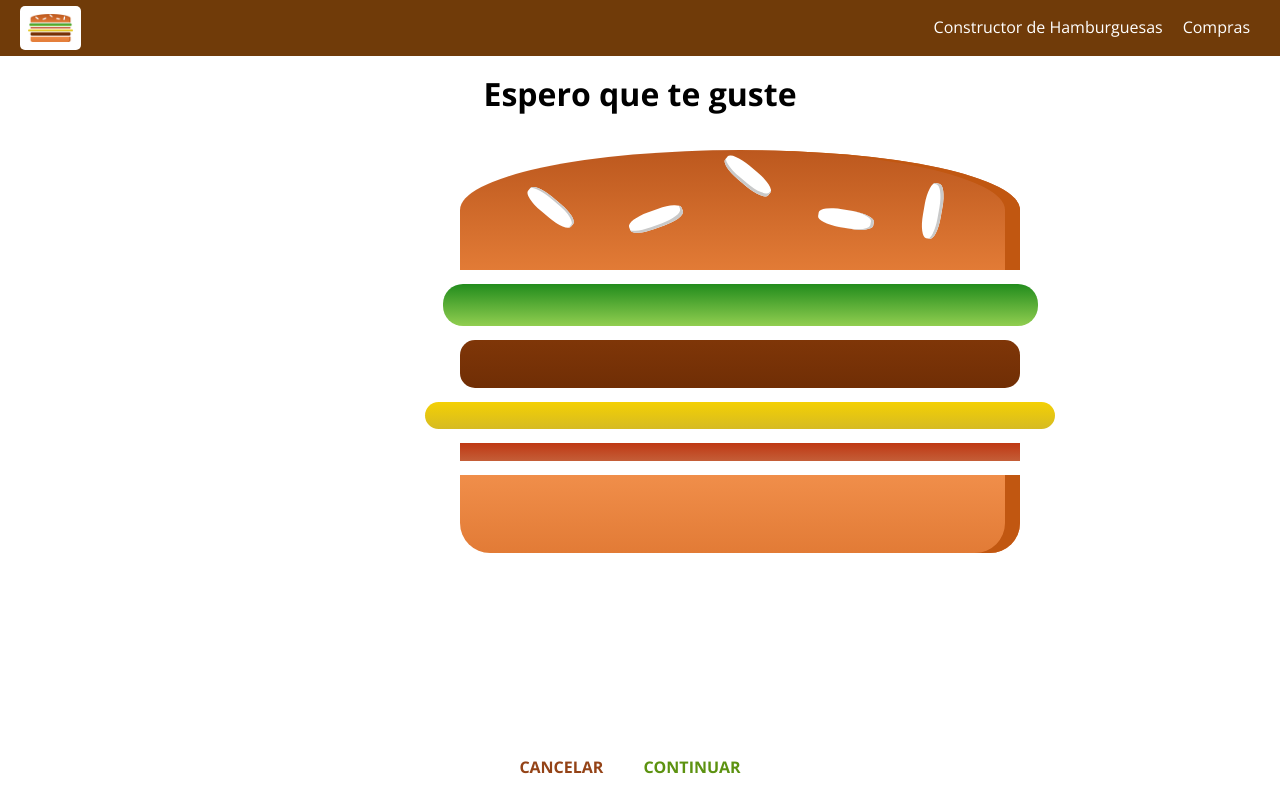
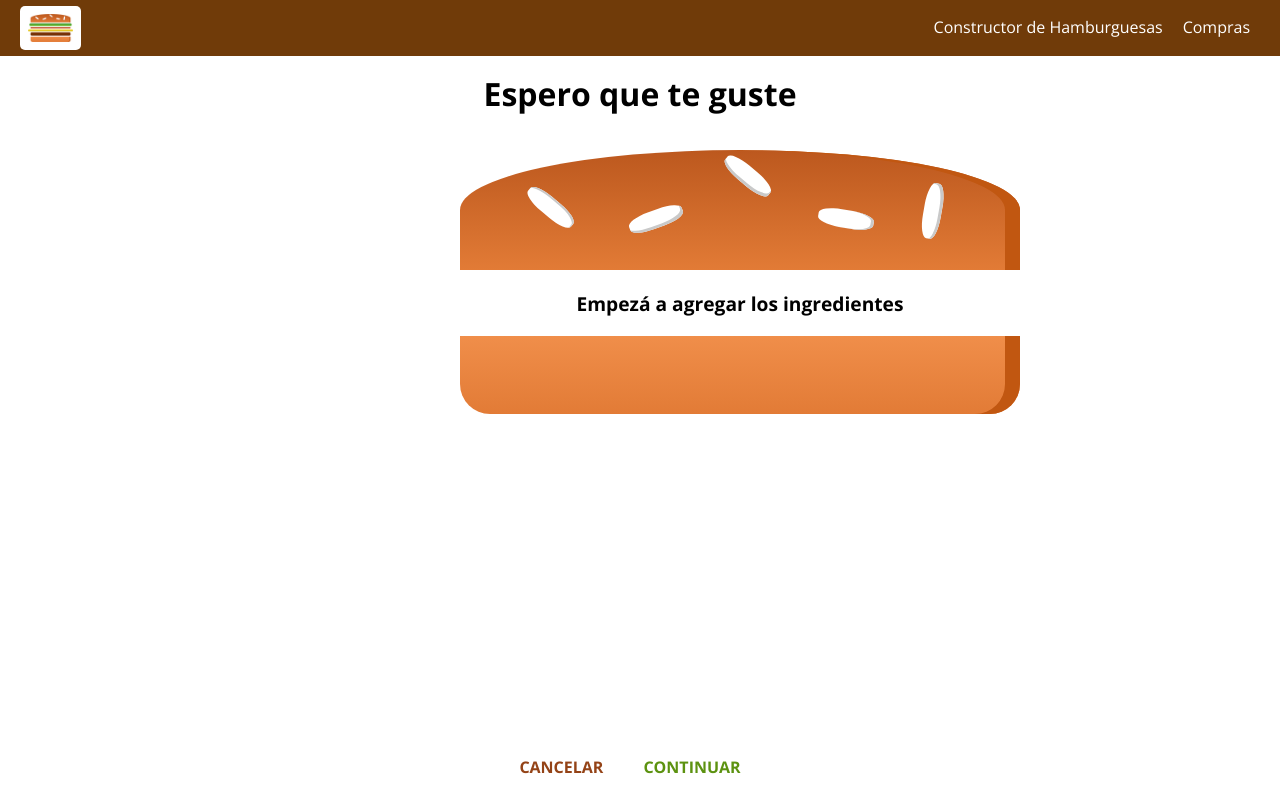
Before and after one commit to egarcia1997/burguer-builder, a React (Create React App) app: page /checkout in a window 1280 px wide. Built offline with nearby package versions, Linux system fonts and the light colour scheme.

Commit message:
usando redux en Checkout y ContactData

```diff
--- a/src/containers/BurgerBuilder/BurgerBuilder.js
+++ b/src/containers/BurgerBuilder/BurgerBuilder.js
@@ -50,20 +50,7 @@ class BurguerBuilder extends Component {
     }
 
     continuarCompraHandler = () => {
-        const queryParams = [];
-        for (let i in this.state.ingredientes) {
-            // encodeURIComponent codifica algo para que pueda ser usado en una url
-            // esto sirve por ejemplo para tratar los espacios
-            queryParams.push(encodeURIComponent(i + '=' + encodeURIComponent(this.state.ingredientes[i])));
-        }
-        queryParams.push("precio=" + this.state.precioTotal);
-        const queryString = queryParams.join("&"); // una los queryParams con un & entre cada elemento
-        // esto es para que quede como una query en una url
-        // quedaria algo como salad=1&cheese=1&meat=1&bacon=1
-        this.props.history.push({
-            pathname: "/checkout", // la url a la que quiero ir
-            search: "?" + queryString,
-        });
+        this.props.history.push("/checkout");
     }
 
     render() {
--- a/src/containers/Checkout/Checkout.js
+++ b/src/containers/Checkout/Checkout.js
@@ -1,40 +1,10 @@
 import React, {Component} from "react";
 import { Route } from "react-router-dom";
+import {connect} from "react-redux";
 import CheckoutSummary from "../../components/Order/CheckoutSummary/CheckoutSummary";
 import ContactData from "./ContactData/ContactData";
 
 class Checkout extends Component {
-    state = {
-        ingredientes: {
-            salad: 1,
-            meat: 1,
-            cheese: 1,
-            bacon: 1,
-        },
-        precioTotal: 6.9,
-    }
-
-    componentDidMount() {
-        // this.props.location.search incluye desde el ? en la url
-        // con URLSearchParams se lo elimina al ?
-        console.log(this.props.location.search.replace(/%3D/g, "="));
-        const query = new URLSearchParams(this.props.location.search.replace(/%3D/g, "="));
-        let precio = 0;
-        console.log("query", query);
-        const ingredientes = {};
-        for (let param in query.entries()) {
-            // query.entries() devuelve un array cuyos elementos son arrays
-            // tipo clave/valor (algo asi ["salad", "1"])
-            if (param[0] === "precio") {
-                precio = param[1];
-            } else {
-                ingredientes[param[0]] = +param[1];
-            }
-            console.log("param", param);
-        }
-        //this.setState({ingredientes: ingredientes, precioTotal: precio});
-    }
-
     cancelarCompraHandler = () => {
         // este metodo es lo mismo que hacer clic en el boton atras del navegador
         this.props.history.goBack();
@@ -48,17 +18,20 @@ class Checkout extends Component {
         return (
             <div>
                 <CheckoutSummary
-                    ingredientes={this.state.ingredientes}
+                    ingredientes={this.props.ingredients}
                     cancelarCompra={this.cancelarCompraHandler}
                     continuarCompra={this.continuarCompraHandler}
                 />
-                <Route
-                    path={this.props.match.path + "/contact-data"}
-                    render={() => <ContactData ingredientes={this.state.ingredientes} precio={this.state.precioTotal.toFixed(2)} />}
-                />
+                <Route path={this.props.match.path + "/contact-data"} component={ContactData} />
             </div>
         );
     }
 }
 
-export default Checkout;
+const mapStateToProps = state => {
+    return {
+        ingredients: state.ingredients,
+    }
+}
+
+export default connect(mapStateToProps)(Checkout);
--- a/src/containers/Checkout/ContactData/ContactData.js
+++ b/src/containers/Checkout/ContactData/ContactData.js
@@ -1,4 +1,5 @@
 import React, { Component } from "react";
+import {connect} from "react-redux";
 import { withRouter } from "react-router-dom";
 import Button from "../../../components/UI/Button/Button";
 import estilos from "./ContactData.module.css";
@@ -104,8 +105,8 @@ class ContactData extends Component {
             formData[formElementIdentifier] = this.state.orderForm[formElementIdentifier].value;
         }
         const compra = {
-            ingredientes: this.props.ingredientes,
-            precio: this.props.precio, // en una app real, el precio se calcula en el servidor, no aca
+            ingredientes: this.props.ingredients,
+            precio: this.props.totalPrice, // en una app real, el precio se calcula en el servidor, no aca
             orderData: formData,
         }
         axios.post("/compras.json", compra)
@@ -194,4 +195,11 @@ class ContactData extends Component {
     }
 }
 
-export default withRouter(ContactData);
+const mapStateToProps = state => {
+    return {
+        ingredients: state.ingredients,
+        totalPrice: state.totalPrice,
+    }
+}
+
+export default connect(mapStateToProps)(withRouter(ContactData));
```
